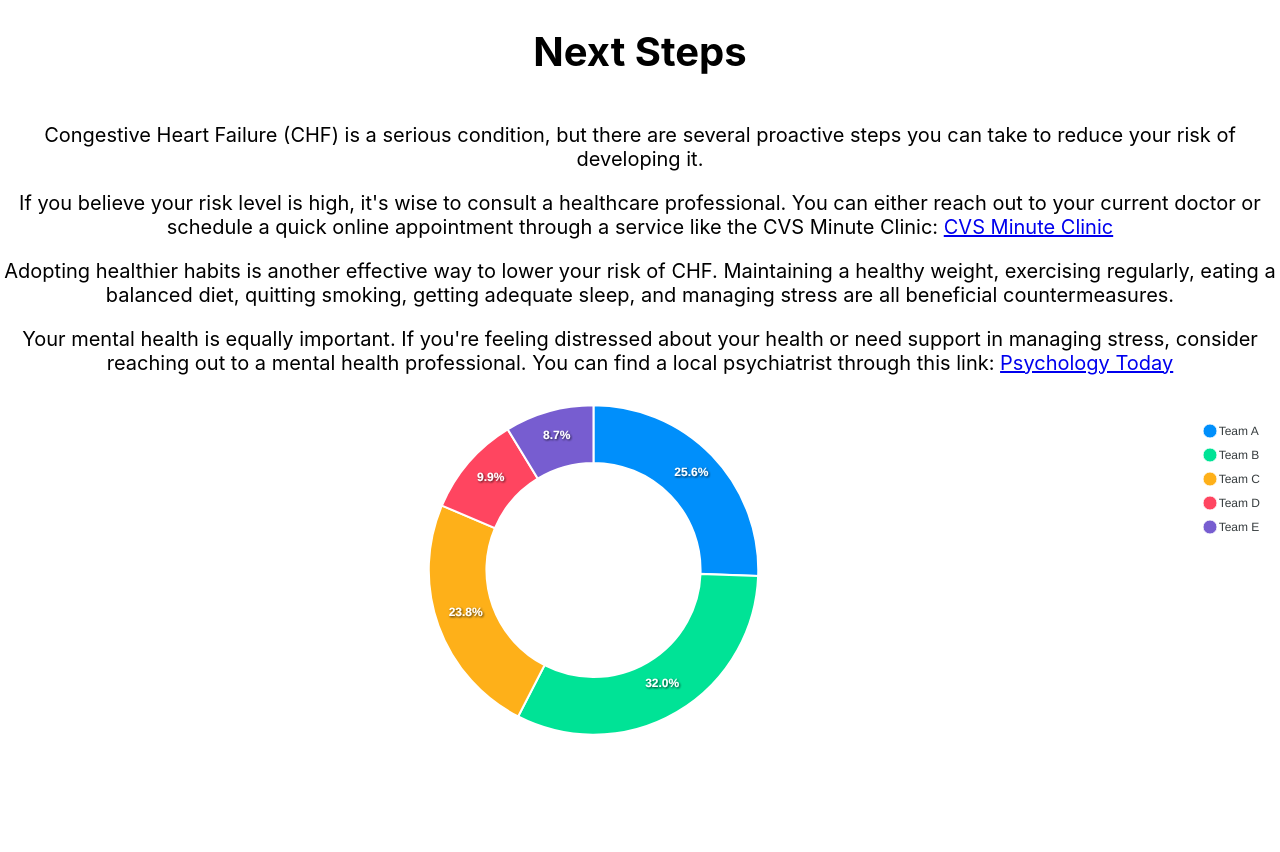
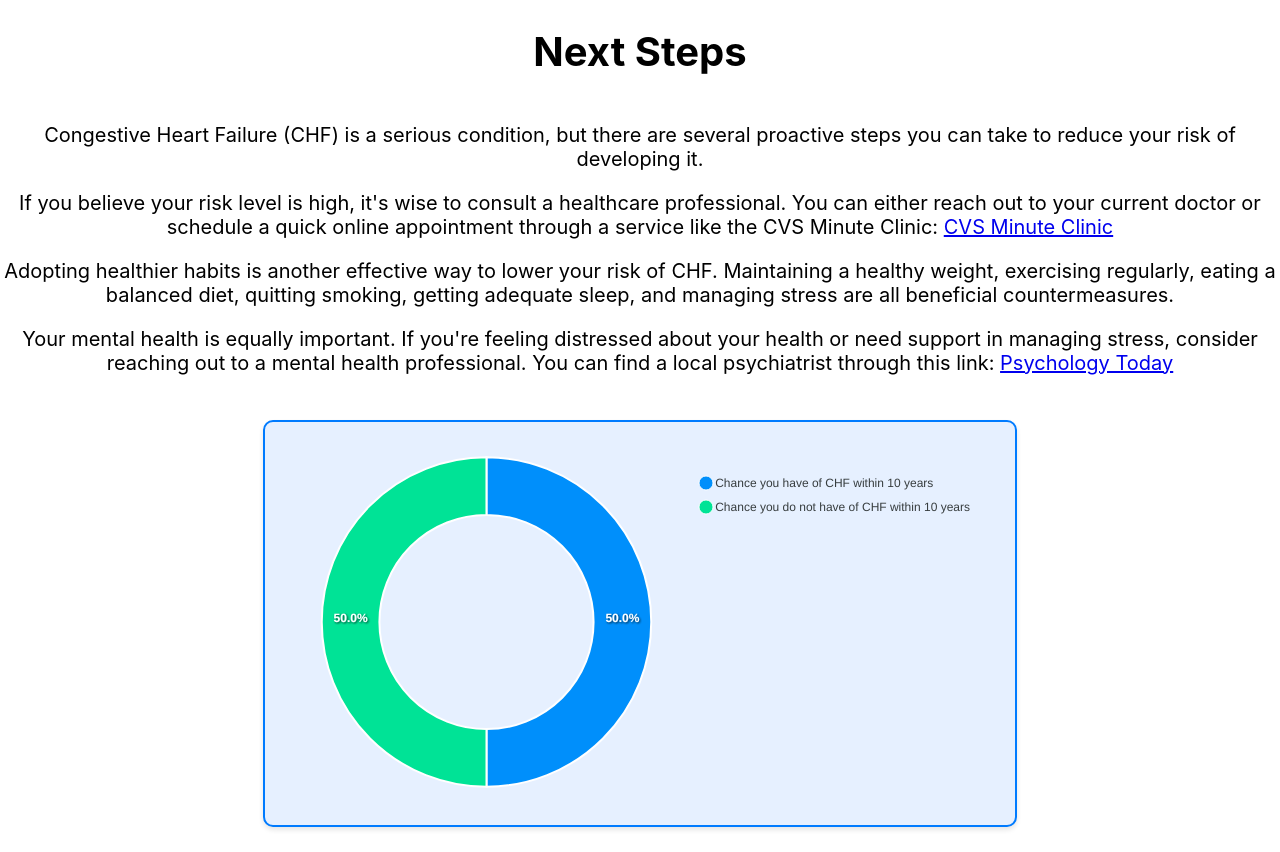
Before and after one commit to jming9188/DTE-Hackathon-2024, a React (Create React App) app in the folder frontend/: page /results in a window 1280 px wide. Before the commit the page ends 800 px from the top, so only its background shows below. Built offline with nearby package versions, Linux system fonts and the light colour scheme.

Commit message:
styled pie chart

```diff
--- a/frontend/src/Piechart.js
+++ b/frontend/src/Piechart.js
@@ -1,18 +1,21 @@
 import React from 'react';
-import ReactDOM from 'react-dom';
 import ReactApexChart from 'react-apexcharts';
+import './piechart.css';
 
 class ApexChart extends React.Component {
   constructor(props) {
     super(props);
 
     this.state = {
-      series: [44, 55, 41, 17, 15],
+      series: [
+        this.props.value1,
+        this.props.value2
+      ],
       options: {
         chart: {
           type: 'donut',
         },
-        labels: ['Team A', 'Team B', 'Team C', 'Team D', 'Team E'],
+        labels: ['Chance you have of CHF within 10 years', 'Chance you do not have of CHF within 10 years'],
         responsive: [
           {
             breakpoint: 480,
@@ -30,23 +33,34 @@ class ApexChart extends React.Component {
     };
   }
 
+  componentDidUpdate(prevProps) {
+    if (
+      prevProps.value1 !== this.props.value1 ||
+      prevProps.value2 !== this.props.value2
+    ) {
+      this.setState({
+        series: [
+          this.props.value1,
+          this.props.value2,
+        ],
+      });
+    }
+  }
+
   render() {
     return (
-      <div>
-        <div id="chart">
+      <div className="chart-container">
+
           <ReactApexChart
             options={this.state.options}
             series={this.state.series}
             type="donut"
             height={350}
           />
-        </div>
+
       </div>
     );
   }
 }
 
 export default ApexChart;
-
-
-const domContainer = document.querySelector('#app');
--- a/frontend/src/Results.js
+++ b/frontend/src/Results.js
@@ -1,11 +1,12 @@
 import React from 'react';
 import ApexChart from './Piechart';
 import NextSteps from './NextSteps';
+
 function Results() {
     return (
       <div>
         <NextSteps/>
-        <ApexChart/>
+        <ApexChart value1={50} value2={50}/>
       </div>
     );
   }
--- /dev/null
+++ b/frontend/src/piechart.css
@@ -0,0 +1,14 @@
+.chart-container {
+    background-color: #e6f0ff;
+    border: 2px solid #007BFF;
+    border-radius: 10px;
+    padding: 25px;
+    max-width: 700px;
+    margin: 25px auto;
+    box-shadow: 0 3px 5px rgba(0, 0, 0, 0.1);
+  }
+
+  .chart-container #chart {
+    width: 100%;
+    height: auto;
+  }
```
